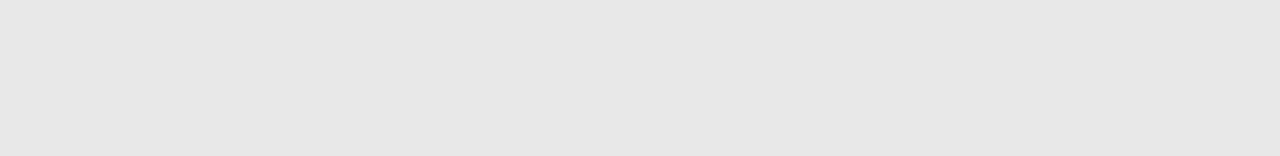
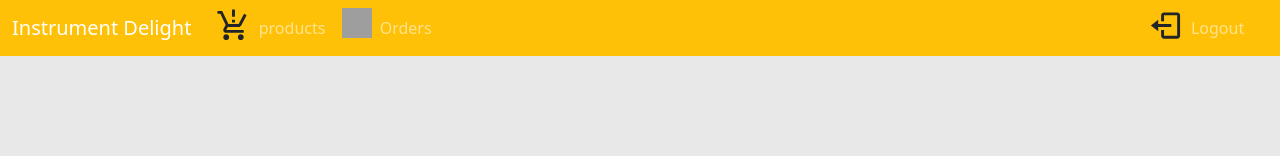
Before and after one commit to iamneo-production/4d4aca29-df47-4f18-add5-0ccc849592ea, a React (Create React App) app in the folder reactapp/: page /home in a window 1280 px wide. Shown: the top 156 px of the page. Built offline with nearby package versions, Linux system fonts and the light colour scheme; grey boxes are pictures that could not be loaded.

Commit message:
commit message

```diff
--- a/reactapp/package.json
+++ b/reactapp/package.json
@@ -11,6 +11,7 @@
     "react": "^17.0.2",
     "react-bootstrap": "^2.2.3",
     "react-dom": "^17.0.2",
+    "react-icons": "^4.3.1",
     "react-router-dom": "^5.2.0",
     "react-scripts": "4.0.3",
     "web-vitals": "^1.1.1"
--- a/reactapp/src/components/home.js
+++ b/reactapp/src/components/home.js
@@ -2,12 +2,36 @@ import React from 'react';
 import './home.css';
 import Products from './Products';
 import useStyles from './styles';
+import {Navbar,Nav,Container} from "react-bootstrap";
+import {BiLogOut}  from "react-icons/bi";
+import {MdProductionQuantityLimits} from 'react-icons/md'
+import { Link} from 'react-router-dom';
 
 
 export default function Home() {
   const classes = useStyles();
   return (
     <div>
+    <Navbar bg="warning"   expand="lg" variant="dark" >
+        <Container fluid>
+    <Navbar.Brand href="#home">Instrument Delight</Navbar.Brand>
+    &nbsp;&nbsp;
+    <Navbar.Toggle aria-controls="basic-navbar-nav" />
+    <Navbar.Collapse id="basic-navbar-nav">
+      <Nav className="me-auto">
+      <MdProductionQuantityLimits size={35}/>
+        <Nav.Link as={Link} to="/">products</Nav.Link>&nbsp;&nbsp;
+       <> <img src="https://img.icons8.com/ios-filled/50/000000/edit-online-order.png" alt="" width={30} height={30}/></>
+        <Nav.Link as={Link} to={"/"}>Orders</Nav.Link>&nbsp;&nbsp;
+        <div style={{marginLeft:'700px'}}></div>
+    <BiLogOut size={35}/>
+      <Nav.Link as={Link} to="/">Logout</Nav.Link>
+      </Nav>
+    </Navbar.Collapse>
+
+    </Container >
+    </Navbar>
+
        <div className="Home">
          <h1>WELCOME HOME</h1>
        </div>
--- a/reactapp/src/index.js
+++ b/reactapp/src/index.js
@@ -3,6 +3,7 @@ import ReactDOM from 'react-dom';
 import './index.css';
 import App from './App';
 import reportWebVitals from './reportWebVitals';
+import 'bootstrap/dist/css/bootstrap.min.css';
 
 ReactDOM.render(
   <React.StrictMode>
```
Also changed, not shown: 1 other file (tests, documents, lock files or other folders).
